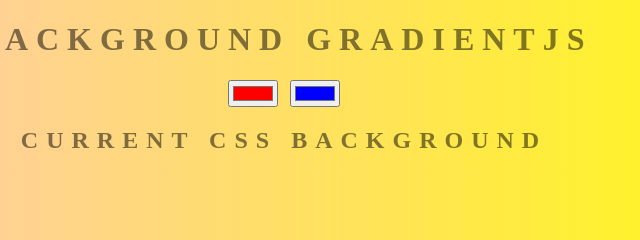
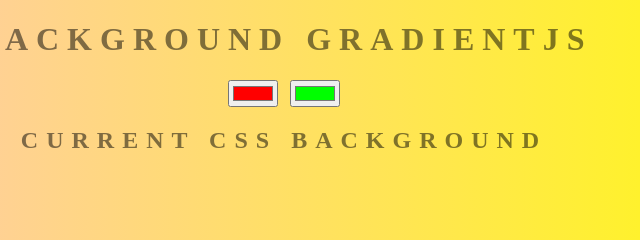
Before and after one commit to itsdb7/gradient-js, a plain HTML site: page index.html in a window 1280 px wide. Shown: the top 240 px of the page, 356-996 px from the left. Drawn offline with Linux system fonts and the light colour scheme.

Commit message:
modified css file

```diff
--- a/index.html
+++ b/index.html
@@ -10,7 +10,7 @@
 <body id="body">
     <h1>Background Gradientjs</h1>
     <input id="color1" type="color" value="#ff0000">
-    <input id="color2" type="color" value="#0000ff">
+    <input id="color2" type="color" value="#00ff00">
     <h2>current css Background</h2>
      <h3></h3>
      <!-- local js -->
```
